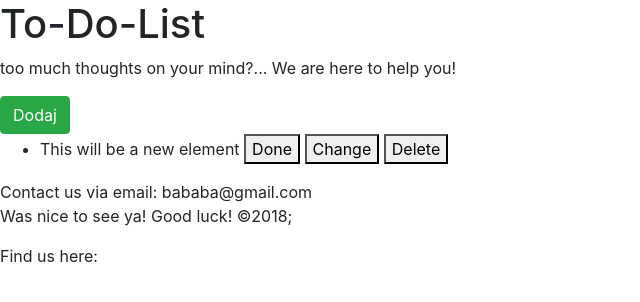
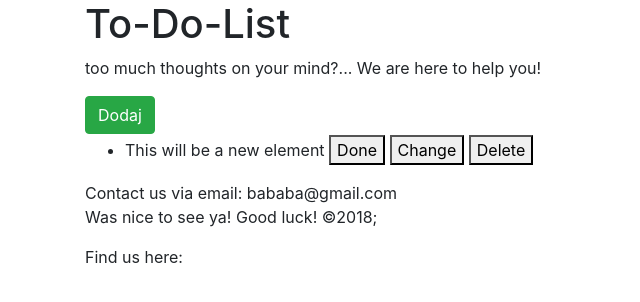
Before and after one commit to OleksandrMitrakov/To-Do-List, a website: page index.html in a window 1280 px wide. Shown: the whole page, without its empty margins (0-640 px from the left). Drawn offline with nearby package versions, Linux system fonts and the light colour scheme.

Commit message:
simple grid layout step 1

```diff
--- a/index.html
+++ b/index.html
@@ -15,41 +15,64 @@
 
 </head>
 <body>
+    <div class="container">
 
         <!--Header-->
+        <div class="row">
+            <div class="col-lg-12">
                 <header>
                     <h1>To-Do-List</h1>
                     <p>too much thoughts on your mind?... We are here to help you!</p>
                 </header>
+            </div>
+        </div>
 
         <main>
             <!--Add button-->
+            <div class="row">
+                <div class="col-lg-6">
                     <section>
                         <button class="btn btn-success">Dodaj</button>
                     </section>
+                </div>
+            </div>
 
             <!--Form section-->
+            <div class="row">
+                <div class="col-lg-6">
                     <section>
                         <form></form>
                     </section>
+                </div>
+            </div>
+
 
             <!--List items-->
+            <div class="row">
+                <div class="col-lg-6">
                     <ul>
                         <li>This will be a new element
                             <button>Done</button>
                             <button>Change</button>
                             <button>Delete</button></li>
                     </ul>
+                </div>
+            </div>
+
         </main>
 
         <!--Footer-->
+        <div class="row">
+            <div class="col-lg-12">
                 <footer>
                     <div>Contact us via email: bababa@gmail.com</div>
                     <p>Was nice to see ya! Good luck! &copy2018;</p>
                     <div>Find us here:</div>
                 </footer>
+            </div>
+        </div>
 
-<!--zmiana-->
+    </div>
 
 </body>
 </html>
```
Lines whose indentation alone changed are shown as unchanged.
